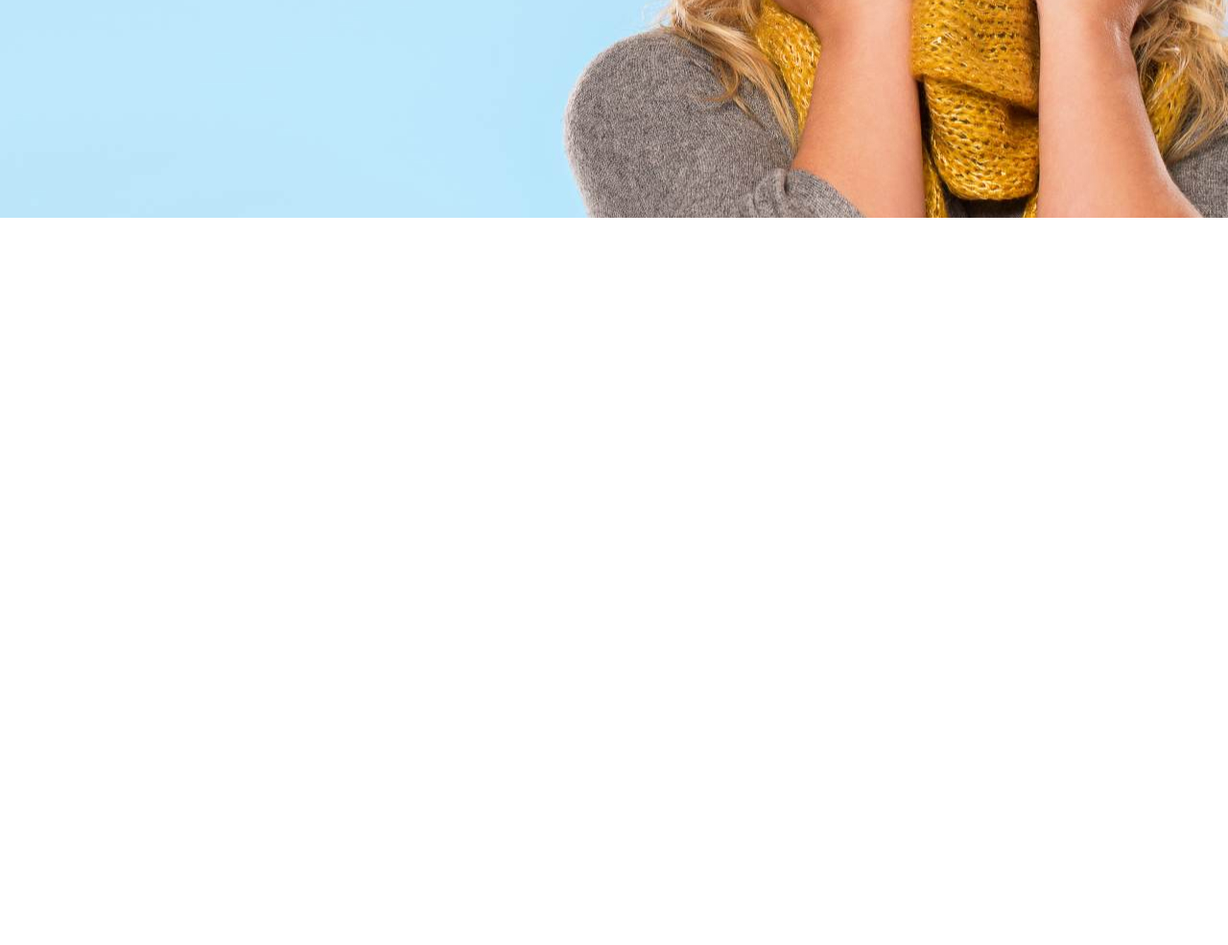
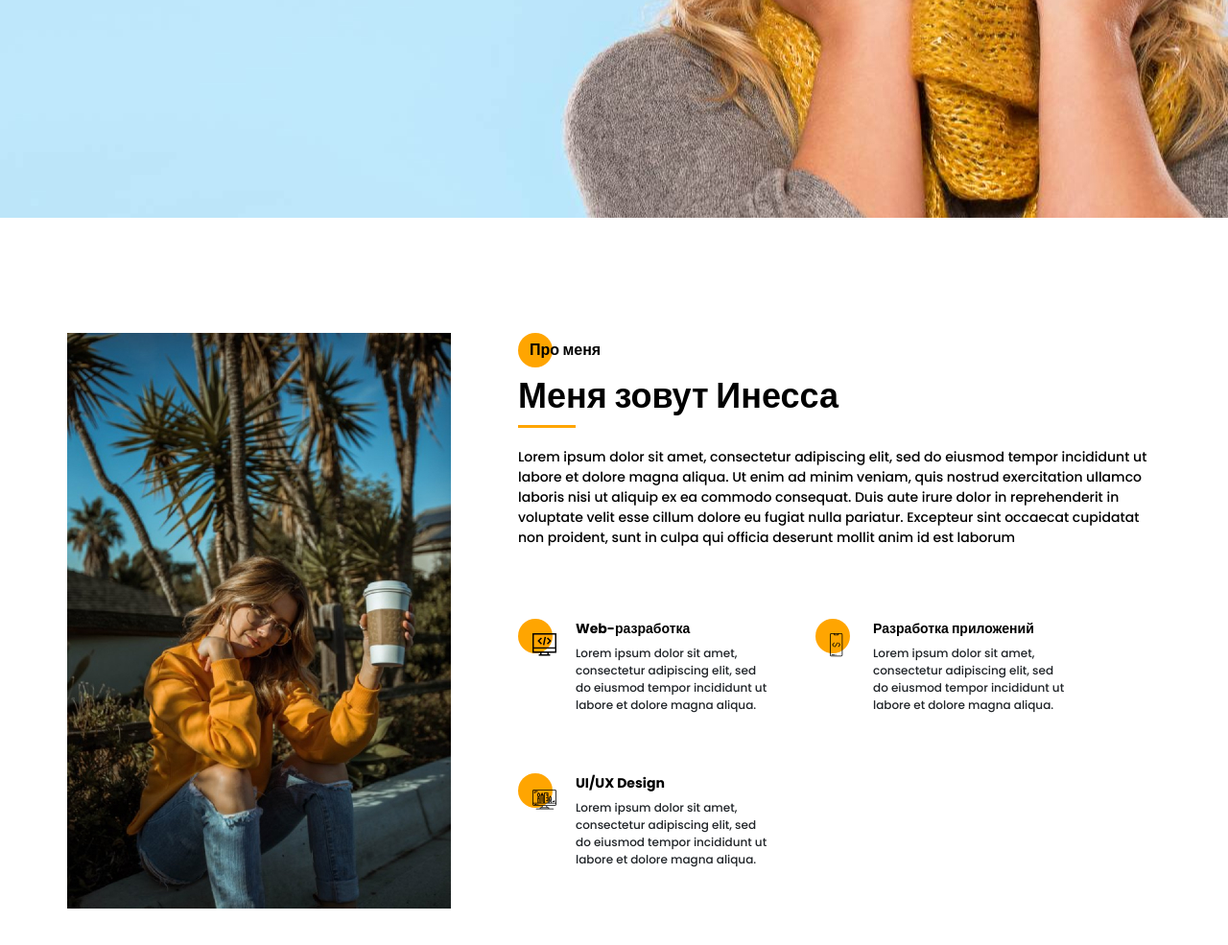
Before and after one commit to InessaBoickova/trial_portfolio, a website: page src/index.html in a window 1280 px wide. Shown: the part 573-1558 px from the top of the page at 96% size. Before the commit the page ends 800 px from the top, so only its background shows below. Drawn offline with nearby package versions, Linux system fonts and the light colour scheme; files that its build step writes are made by us from their sources; files whose address does not match are found by name.

Commit message:
Add ready section about

```diff
--- a/src/index.html
+++ b/src/index.html
@@ -141,6 +141,66 @@
                 </div>
             </div>
         </section>
+
+        <section class="about">
+            <div class="container">
+                <div class="about__wrapper">
+                    <img src="img/main_photo.jpg" alt="photo" class="about__img">
+                    <div class="about__wrap">
+                        <h2 class="title title_fz16 about__title">
+                            Про меня
+                        </h2>
+                        <div class="title"> Меня зовут Инесса</div>
+                        <div class="devider"></div>
+                        <p class="about__wrap-text">
+                            Lorem ipsum dolor sit amet, consectetur adipiscing elit, sed do eiusmod tempor incididunt ut labore et dolore magna aliqua. Ut enim ad minim veniam, quis nostrud exercitation ullamco laboris nisi ut aliquip ex ea commodo consequat. Duis aute irure dolor in reprehenderit in voluptate velit esse cillum dolore eu fugiat nulla pariatur. Excepteur sint occaecat cupidatat non proident, sunt in culpa qui officia deserunt mollit anim id est laborum
+                        </p>
+                    </div>
+
+                    <div class="about__skills">
+                        <div class="about__skills-item">
+                            <div class="about__skills-circle">
+                                <img src="icons/about_me/web_development.svg" alt="icon">
+                            </div>
+                            <div>
+                                <div class="title title_fz14">
+                                    Web-разработка
+                                </div>
+                                <div class="about__skills-text">
+                                    Lorem ipsum dolor sit amet, consectetur adipiscing elit, sed do eiusmod tempor incididunt ut labore et dolore magna aliqua.
+                                </div>
+                            </div>
+                        </div>
+                        <div class="about__skills-item">
+                            <div class='about__skills-circle'>
+                                <img src="icons/about_me/mobile_dev.svg" alt="icon" >
+                            </div>
+                            <div>
+                                <div class="title title_fz14">
+                                    Разработка приложений
+                                </div>
+                                <div class="about__skills-text">
+                                    Lorem ipsum dolor sit amet, consectetur adipiscing elit, sed do eiusmod tempor incididunt ut labore et dolore magna aliqua.
+                               </div>
+                            </div>
+                        </div>
+                        <div class="about__skills-item">
+                            <div class='about__skills-circle'>
+                                <img src="icons/about_me/design.svg" alt="icon" >
+                            </div>
+                            <div>
+                                <div class="title title_fz14">
+                                    UI/UX Design
+                                </div>
+                                <div class="about__skills-text">
+                                    Lorem ipsum dolor sit amet, consectetur adipiscing elit, sed do eiusmod tempor incididunt ut labore et dolore magna aliqua.
+                                </div>
+                            </div>
+                        </div>
+                    </div>
+                </div>
+            </div>
+        </section>
     </main>
     <script src="js/script.js"></script>
 </body>
--- /dev/null
+++ b/src/sass/blocks/_about.scss
@@ -0,0 +1,60 @@
+.about {
+    padding: 120px 0px 120px 0px;
+    &__title {
+        margin-bottom: 6px;
+        padding-left: 12px;
+        position: relative;
+        @include before_circle;
+    }
+    &__wrapper {
+        display: grid;
+        grid-template-columns: 400px 670px;
+        grid-template-rows: minmax(245px , auto) minmax(245px,auto);
+        grid-auto-rows: minmax(245px,auto);
+        column-gap: 70px;
+    }
+    &__img {
+        grid-row: 1/3;
+    }
+    &__wrap{
+        padding-top: 6px;
+    }
+    &__wrap-text {
+        display: block;
+        margin-top: 20px;
+        font-size: 14px;
+        line-height: 21px;
+        color: #000000;
+    }
+    .devider{
+        margin-top: 0;
+    }
+    &__skills{
+        display: grid;
+        grid-template: repeat(2, minmax(115px,auto)) / repeat(2,260px);
+        grid-auto-rows: 1fr;
+        column-gap: 50px;
+        row-gap: 20px;
+        &-item{
+            display: grid;
+            grid-template-columns: 40px 200px;
+            column-gap: 20px;
+        }
+        &-circle {
+            position: relative;
+            padding: 15px 0 0 15px;
+            @include before_circle;
+            &:before {
+                top: 0;
+            }
+        }
+        &-text {
+            margin-top: 6px;
+            font-size: 12px;
+            line-height: 18px;
+        }
+    }
+
+
+
+}
--- a/src/sass/blocks/_title.scss
+++ b/src/sass/blocks/_title.scss
@@ -3,8 +3,9 @@
     font-size: 36px;
     line-height: 60px;
     color: #000000;
-    &_fz14px{
-        font-weight: 500;
+
+    &_fz14{
+        font-weight: bold;
         font-size: 14px;
         line-height: 21px;
     }
@@ -15,4 +16,5 @@
     &_fz48px{
         font-size: 48px;
     }
+
 }
--- a/src/sass/style.scss
+++ b/src/sass/style.scss
@@ -7,6 +7,7 @@
 @import 'blocks/buttons';
 @import 'blocks/sidepanel';
 @import 'blocks/menu';
+@import 'blocks/about';
 
 
 * {
@@ -19,3 +20,9 @@
     width: 1140px;
     margin: 0 auto;
 }
+.devider{
+    width: 60px;
+    height: 3px;
+    background-color: $main-color;
+    margin-top: 25px;
+}
```
Also changed, not shown: dist/css/style.min.css, dist/index.html.
